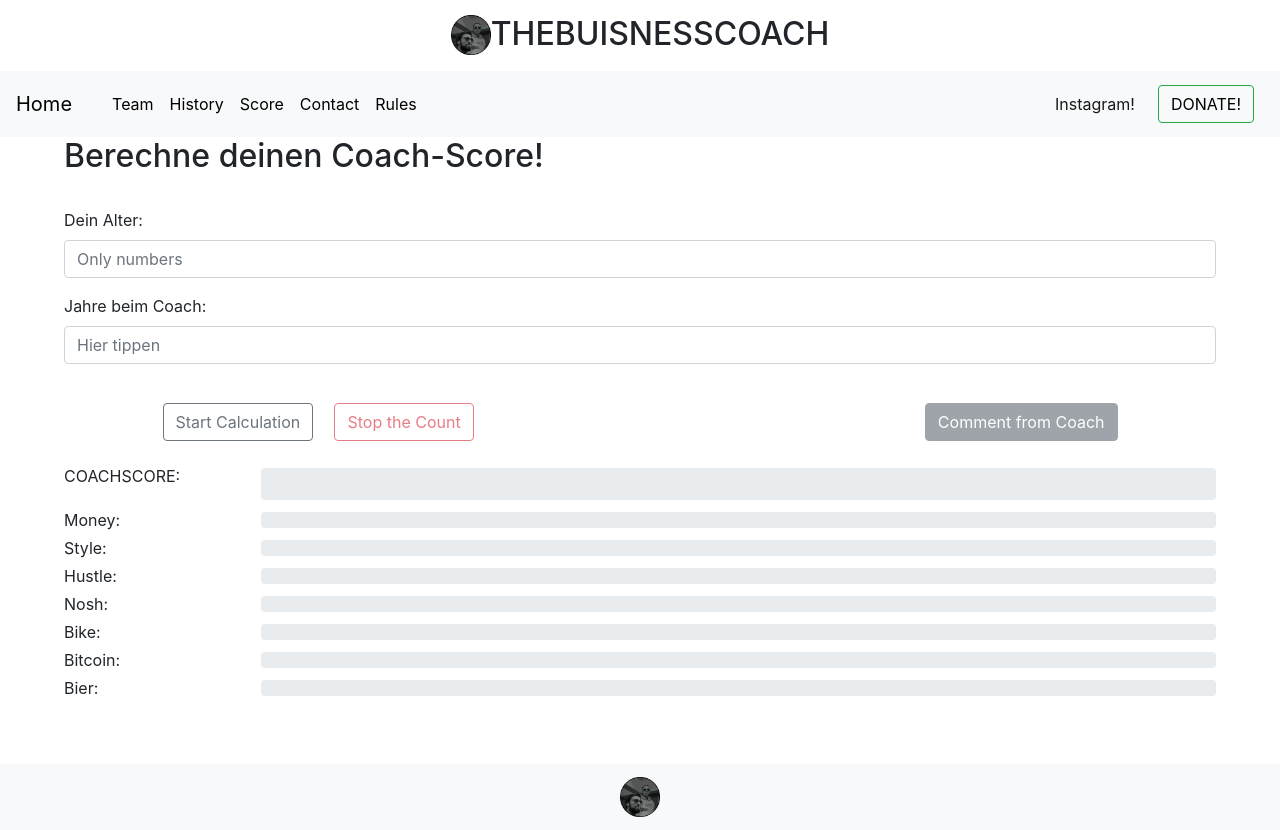
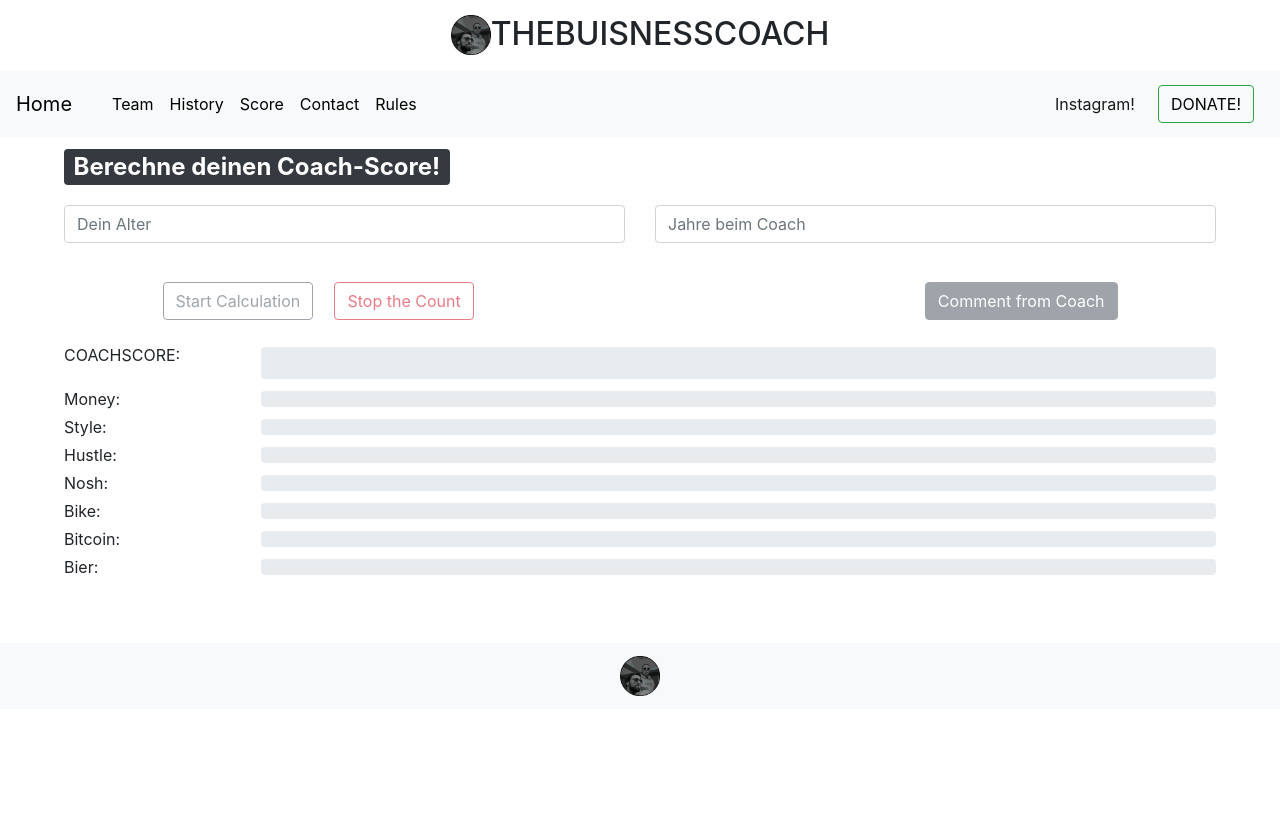
Before and after one commit to Polifka/thecoach_website, a Vue app in the folder coach-website/: page /Score in a window 1280 px wide. After the commit the page ends 800 px from the top, so only its background shows below. Built offline with nearby package versions, Linux system fonts and the light colour scheme.

Commit message:
Design changes

```diff
--- a/coach-website/src/components/Score.vue
+++ b/coach-website/src/components/Score.vue
@@ -3,30 +3,35 @@
     <div class="row">
       <div class="col">
         <form>
-          <h2>Berechne deinen Coach-Score!</h2>
+          <h2>
+            <!-- Muss noch responsive gemacht werden -->
+            <span class="badge badge-dark" style="margin-top: 1%"
+              >Berechne deinen Coach-Score!</span
+            >
+          </h2>
           <br />
-          <div class="form-group">
-            <label for="subject1">Dein Alter:</label>
+          <div class="row" style="margin-top: -1%">
+          <div class="col" >
+            <input
+              max="99"
+              v-model.number="age"
+              type="number"
+              class="form-control"
+              id="age"
+              placeholder="Dein Alter"
+            />
+          </div>
+          <div class="col">
             <input
               type="number"
-              max="99"
-              v-model="subject1"
-              class="form-control"
-              id="age"
-              placeholder="Only numbers"
-            />
-          </div>
-          <div>
-            <label for="subject2">Jahre beim Coach:</label>
-            <input
-              type="number"
-              v-model="subject2"
+              v-model.number="years"
               class="form-control"
               id="years"
               max="2"
               min="0"
-              placeholder="Hier tippen"
+              placeholder="Jahre beim Coach"
             />
+          </div>
           </div>
         </form>
       </div>
@@ -115,8 +120,8 @@
 export default {
   data() {
     return {
-      subject1: null,
-      subject2: null,
+      age: null,
+      years: null,
       variantBC: null,
       variantCS: null,
       valueCS: null,
@@ -132,7 +137,7 @@
         { name: "Bitcoin", variant: "secondary", value: 0 },
         { name: "Bier", variant: "dark", value: 0 },
       ],
-      disableButtonStart: false,
+      disableButtonStartV: false,
       disableButtonStop: true,
       disableButtonComment: true,
       timer: null,
@@ -141,7 +146,7 @@
   },
   methods: {
     randomValue() {
-      this.disableButtonStart = true;
+      this.disableButtonStartV = true;
       this.disableButtonStop = false;
       this.timer = setInterval(() => {
         this.bars.forEach((bar) => (bar.value = 0 + Math.random() * 100));
@@ -179,6 +184,12 @@
           default:
             break;
         }
+        if (this.age < 40) {
+          this.valueCS += this.age * Math.random()*0,5;
+        }
+        if (this.years <= 2) {
+          this.valueCS += 10 * this.years;
+        }
         if (this.valueCS < 150) {
           this.variantCS = "danger";
           this.variantBC = "danger";
@@ -196,6 +207,18 @@
       }
     },
   },
+  computed: {
+    disableButtonStart: function () {
+      if (
+        this.age != null &&
+        this.years != null &&
+        !(this.disableButtonStartV == true)
+      ) {
+        return false;
+      }
+      return true;
+    },
+  },
 };
 </script>
 
```
